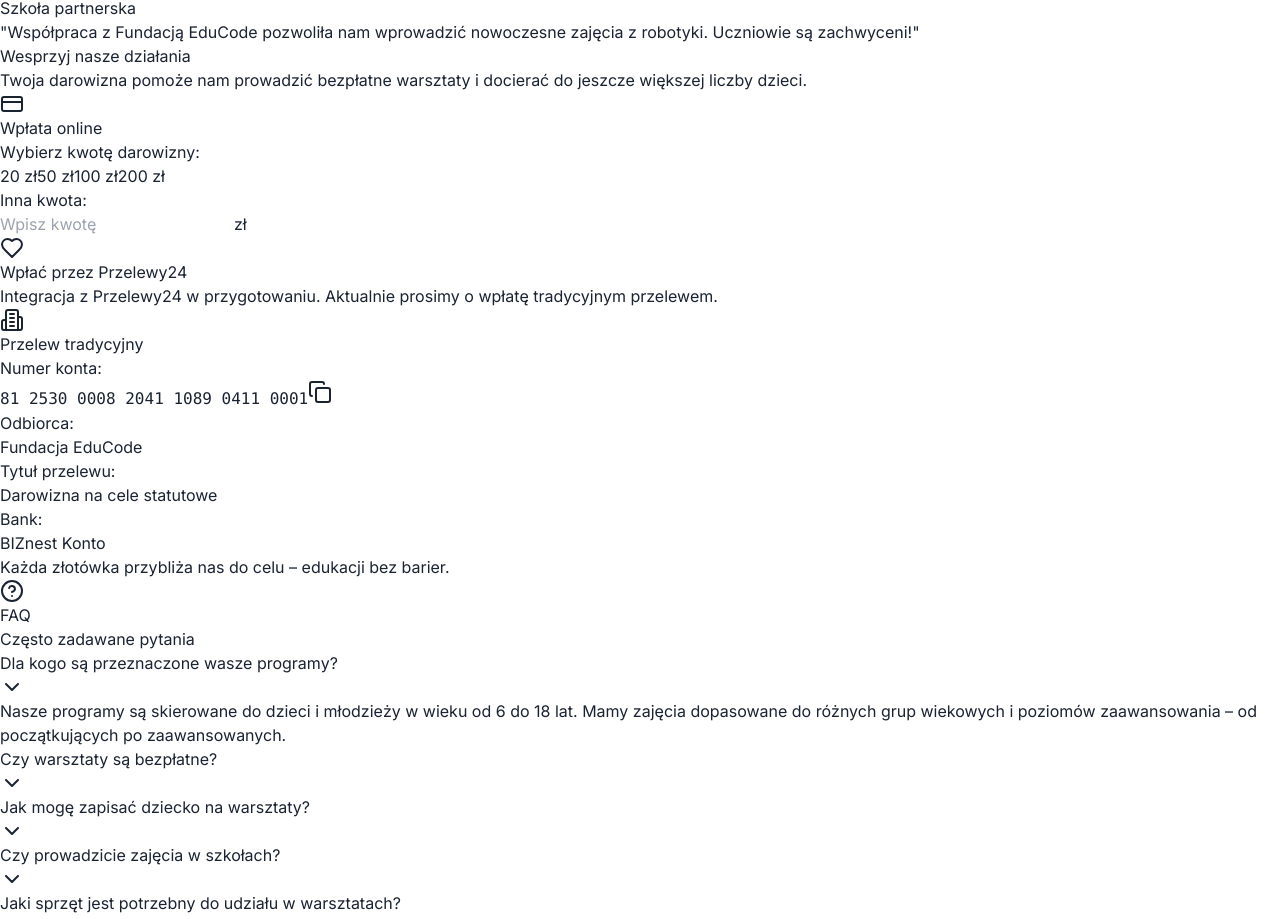
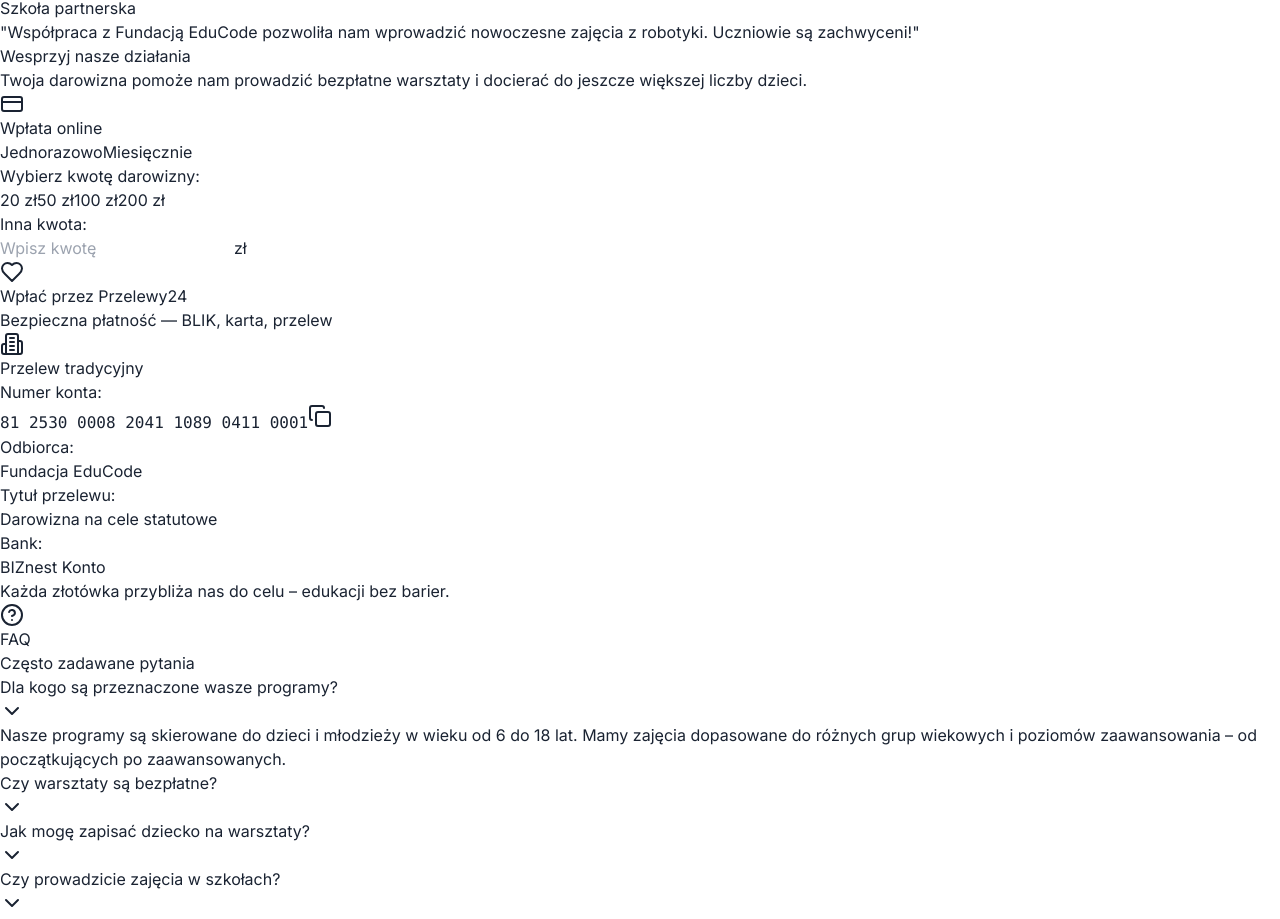
Before and after one commit to Hedr07/educode-fundacja, a Next.js app: page / in a window 1280 px wide. Shown: the part 2170-3089 px from the top of the page. Built offline with nearby package versions, Linux system fonts and the light colour scheme.

Commit message:
Add files via upload

```diff
--- a/components/donation-section.tsx
+++ b/components/donation-section.tsx
@@ -13,6 +13,9 @@
   const [selectedAmount, setSelectedAmount] = useState<number | 'custom'>(50)
   const [customAmount, setCustomAmount] = useState('')
   const [copied, setCopied] = useState(false)
+  const [loading, setLoading] = useState(false)
+  const [error, setError] = useState('')
+  const [frequency, setFrequency] = useState<'once' | 'monthly'>('once')
 
   const bankAccount = '81 2530 0008 2041 1089 0411 0001'
 
@@ -26,8 +29,31 @@
     }
   }
 
-  const handlePayment = () => {
-    alert('Integracja z Przelewy24 w przygotowaniu. Prosimy o wpłatę tradycyjnym przelewem.')
+  const handlePayment = async () => {
+    const amount = selectedAmount === 'custom' ? parseFloat(customAmount) : selectedAmount
+    if (!amount || isNaN(Number(amount)) || Number(amount) <= 0) {
+      setError('Podaj prawidłową kwotę')
+      return
+    }
+    setError('')
+    setLoading(true)
+    try {
+      const res = await fetch('/api/payment', {
+        method: 'POST',
+        headers: { 'Content-Type': 'application/json' },
+        body: JSON.stringify({ amount, frequency }),
+      })
+      const data = await res.json()
+      if (data.redirectUrl) {
+        window.location.href = data.redirectUrl
+      } else {
+        setError(data.error || 'Wystąpił błąd. Spróbuj ponownie.')
+      }
+    } catch {
+      setError('Wystąpił błąd. Spróbuj ponownie.')
+    } finally {
+      setLoading(false)
+    }
   }
 
   return (
@@ -62,9 +88,22 @@
               <h3 className="text-2xl font-bold text-[#1A2332]">Wpłata online</h3>
             </div>
 
-            <p className="text-[#1A2332]/70 mb-6">
-              Wybierz kwotę darowizny:
-            </p>
+            <div className="flex gap-3 mb-6">
+              <button
+                onClick={() => setFrequency('once')}
+                className={`flex-1 py-2 rounded-xl font-semibold transition-all text-sm ${frequency === 'once' ? 'bg-[#FF6B35] text-white' : 'bg-[#F8F9FA] text-[#1A2332]'}`}
+              >
+                Jednorazowo
+              </button>
+              <button
+                onClick={() => setFrequency('monthly')}
+                className={`flex-1 py-2 rounded-xl font-semibold transition-all text-sm ${frequency === 'monthly' ? 'bg-[#FF6B35] text-white' : 'bg-[#F8F9FA] text-[#1A2332]'}`}
+              >
+                Miesięcznie
+              </button>
+            </div>
+
+            <p className="text-[#1A2332]/70 mb-6">Wybierz kwotę darowizny:</p>
 
             <div className="grid grid-cols-2 sm:grid-cols-4 gap-3 mb-6">
               {amounts?.map?.((amount) => (
@@ -101,16 +140,19 @@
               </div>
             </div>
 
+            {error && <p className="text-red-500 text-sm mb-4 text-center">{error}</p>}
+
             <button
               onClick={handlePayment}
-              className="w-full bg-[#FF6B35] text-white py-4 rounded-xl font-semibold hover:bg-[#e85a2a] transition-all flex items-center justify-center gap-2 shadow-lg hover:shadow-xl"
+              disabled={loading}
+              className="w-full bg-[#FF6B35] text-white py-4 rounded-xl font-semibold hover:bg-[#e85a2a] transition-all flex items-center justify-center gap-2 shadow-lg hover:shadow-xl disabled:opacity-50"
             >
               <Heart className="w-5 h-5" />
-              Wpłać przez Przelewy24
+              {loading ? 'Przekierowuję...' : 'Wpłać przez Przelewy24'}
             </button>
 
             <p className="text-xs text-[#1A2332]/50 mt-4 text-center">
-              Integracja z Przelewy24 w przygotowaniu. Aktualnie prosimy o wpłatę tradycyjnym przelewem.
+              Bezpieczna płatność — BLIK, karta, przelew
             </p>
           </motion.div>
 
```
